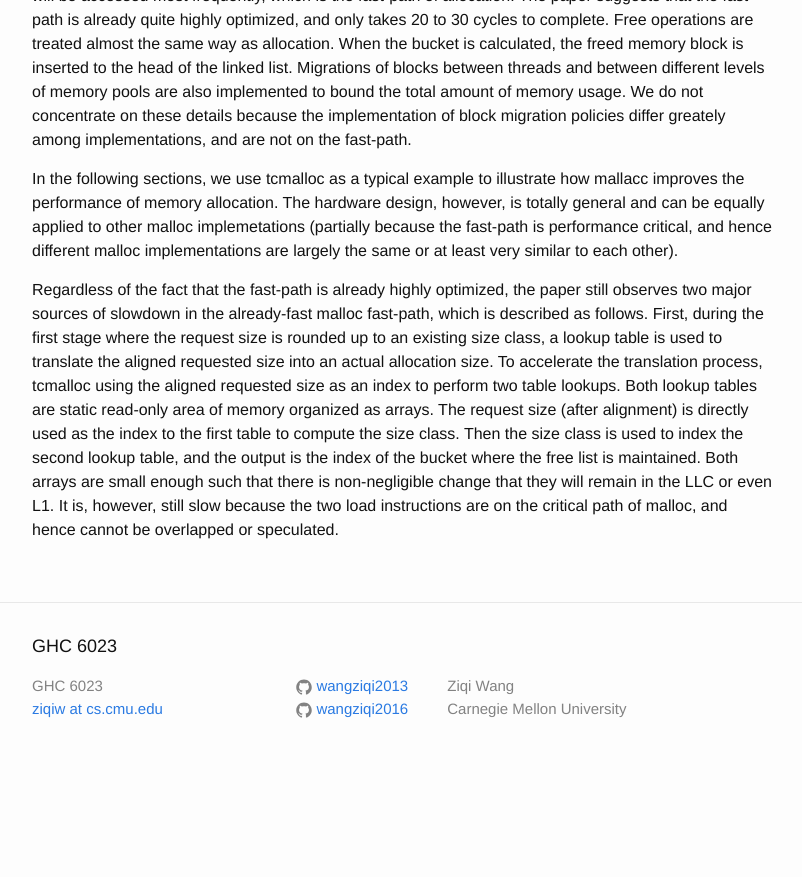
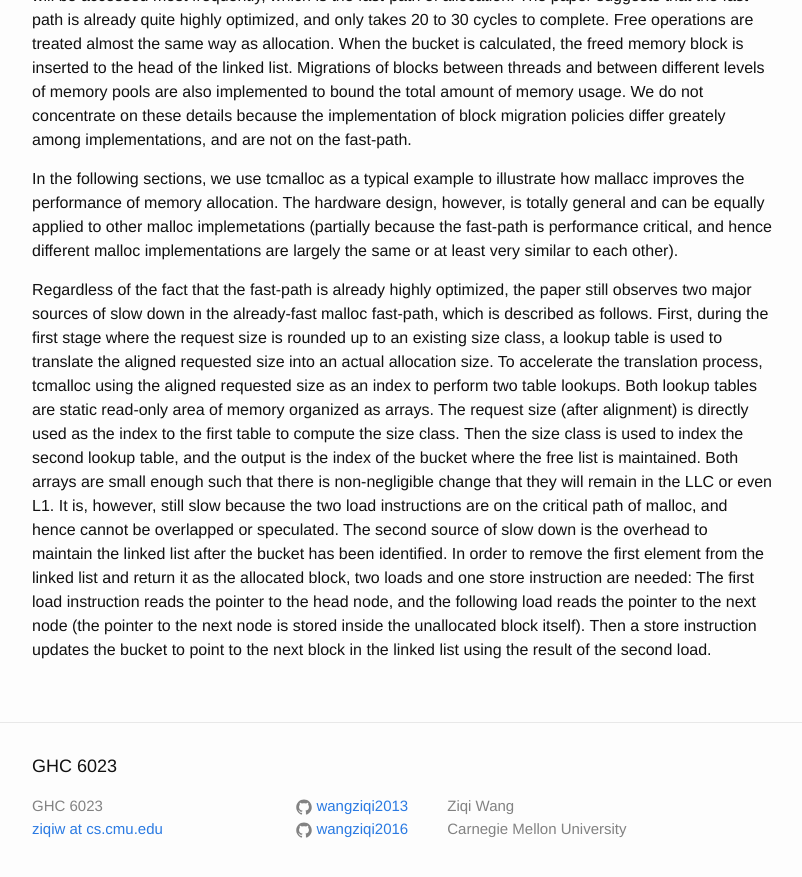
Before and after one commit to wangziqi2013/wangziqi2013.github.io, a Jekyll site: the page built from _posts/2019-01-05-mallacc.markdown, in a window 1280 px wide and 900 px high, scrolled down 850 px. Shown: the top 877 px of the window, without its empty margins (238-1040 px from the left). Built offline with Jekyll 4.4.1, drawn with Linux system fonts in a browser that asks for light colours; before the commit the page ends 1630 px from its top, so only the background shows below that.

Commit message:
Working on second slow down source

```diff
--- a/_posts/2019-01-05-mallacc.markdown
+++ b/_posts/2019-01-05-mallacc.markdown
@@ -40,7 +40,7 @@ implemetations (partially because the fast-path is performance critical, and hen
 largely the same or at least very similar to each other).
 
 Regardless of the fact that the fast-path is already highly optimized, the paper still observes two major sources of
-slowdown in the already-fast malloc fast-path, which is described as follows. First, during the first stage where the
+slow down in the already-fast malloc fast-path, which is described as follows. First, during the first stage where the
 request size is rounded up to an existing size class, a lookup table is used to translate the aligned requested size
 into an actual allocation size. To accelerate the translation process, tcmalloc using the aligned requested size as an
 index to perform two table lookups. Both lookup tables are static read-only area of memory organized as arrays. The request
@@ -48,3 +48,8 @@ size (after alignment) is directly used as the index to the first table to compu
 used to index the second lookup table, and the output is the index of the bucket where the free list is maintained. Both arrays
 are small enough such that there is non-negligible change that they will remain in the LLC or even L1. It is, however, still
 slow because the two load instructions are on the critical path of malloc, and hence cannot be overlapped or speculated.
+The second source of slow down is the overhead to maintain the linked list after the bucket has been identified. In order to
+remove the first element from the linked list and return it as the allocated block, two loads and one store instruction
+are needed: The first load instruction reads the pointer to the head node, and the following load reads the pointer
+to the next node (the pointer to the next node is stored inside the unallocated block itself). Then a store instruction
+updates the bucket to point to the next block in the linked list using the result of the second load.
```
